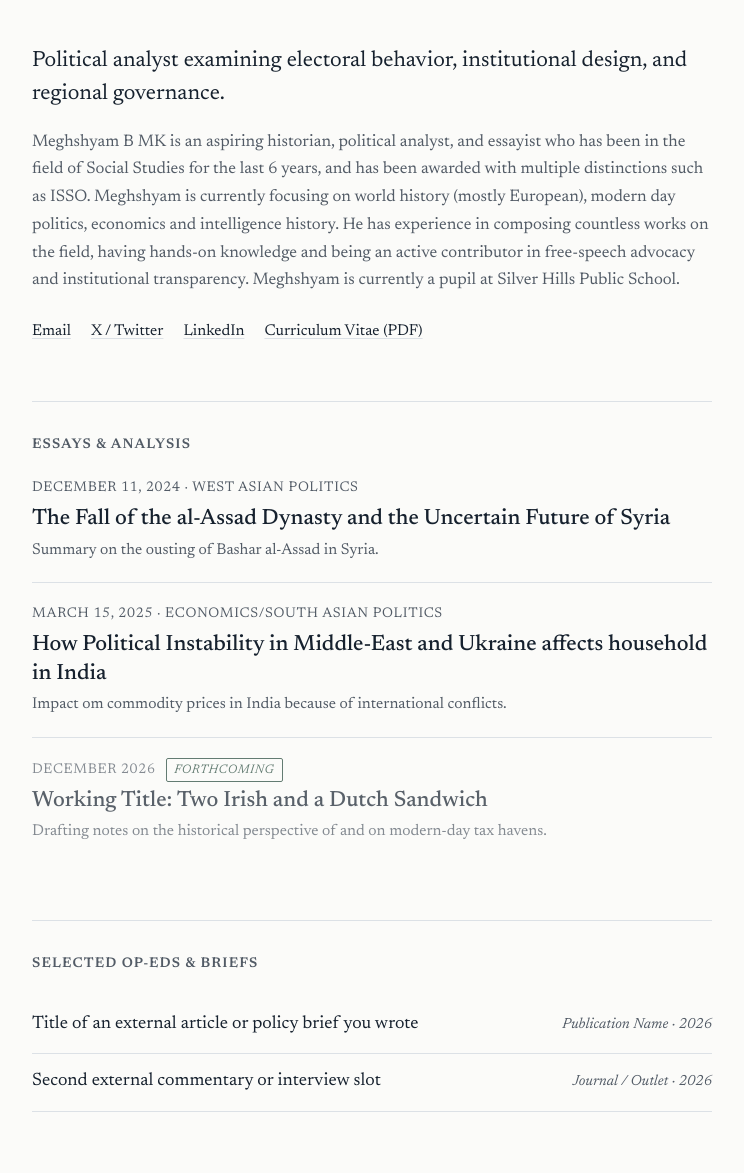
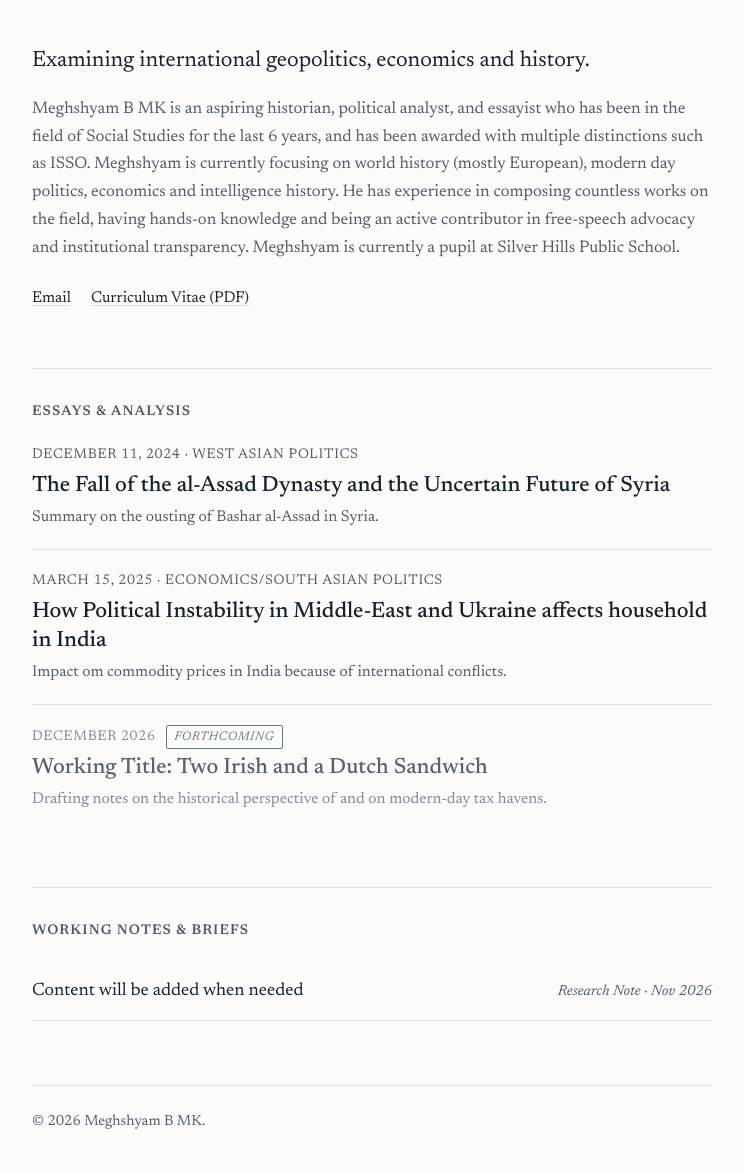
Before and after one commit to mbmk-site/mbmk-site.github.io, a plain HTML site: page index.html in a window 1280 px wide. Shown: the part 121-1294 px from the top of the page, without its empty margins (96-840 px from the left). Drawn offline with Linux system fonts and the light colour scheme.

Commit message:
Update index.html

```diff
--- a/index.html
+++ b/index.html
@@ -28,7 +28,7 @@
     <!-- BIO & RESEARCH SLOTS -->
     <div class="bio-section" id="about">
       <p class="bio-lead">
-        Political analyst examining electoral behavior, institutional design, and regional governance.
+        Examining international geopolitics, economics and history.
       </p>
       <p class="bio-details">
         Meghshyam B MK is an aspiring historian, political analyst, and essayist who has been in the field of Social Studies for the last 6 years, and has been awarded with multiple distinctions such as ISSO. Meghshyam is currently focusing on world history (mostly European), modern day politics, economics and intelligence history. He has experience in composing countless works on the field, having hands-on knowledge and being an active contributor in free-speech advocacy and institutional transparency. Meghshyam is currently a pupil at Silver Hills Public School.     </p>
@@ -36,8 +36,6 @@
       <!-- Contact & Profile Slots -->
       <div class="contact-links">
         <a href="mailto:you@example.com">Email</a>
-        <a href="https://twitter.com/" target="_blank">X / Twitter</a>
-        <a href="https://linkedin.com/" target="_blank">LinkedIn</a>
         <a href="#">Curriculum Vitae (PDF)</a>
       </div>
     </div>
@@ -71,17 +69,12 @@
       </ul>
     </section>
 
-    <!-- EXTERNAL PUBLICATIONS / OP-EDS / MEDIA SLOTS -->
     <section id="publications">
-      <h2 class="section-label">Selected Op-Eds &amp; Briefs</h2>
+      <h2 class="section-label">Working Notes &amp; Briefs</h2>
       <ul class="brief-list">
         <li>
-          <a href="#">Title of an external article or policy brief you wrote</a>
-          <span class="brief-outlet">Publication Name &middot; 2026</span>
-        </li>
-        <li>
-          <a href="#">Second external commentary or interview slot</a>
-          <span class="brief-outlet">Journal / Outlet &middot; 2026</span>
+          <a href="note-turnout-2026.html">Content will be added when needed</a>
+          <span class="brief-outlet">Research Note &middot; Nov 2026</span>
         </li>
       </ul>
     </section>
```
